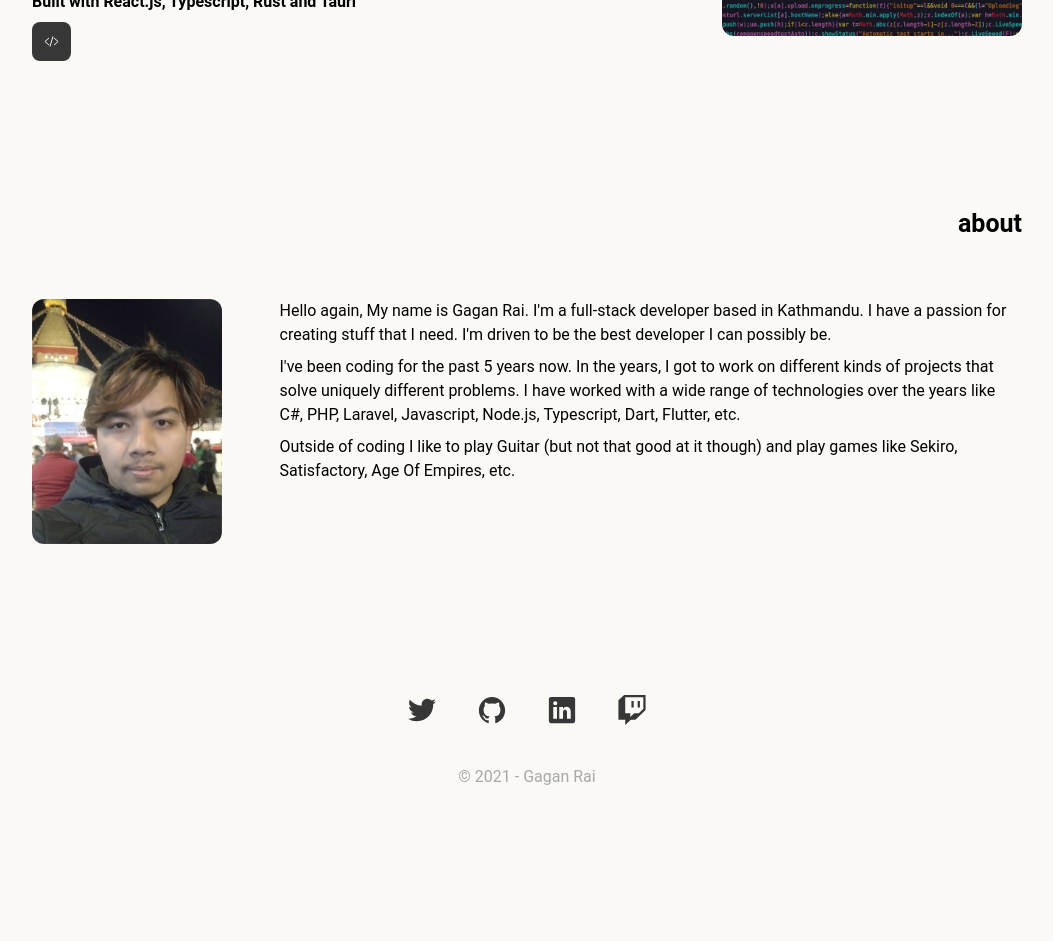
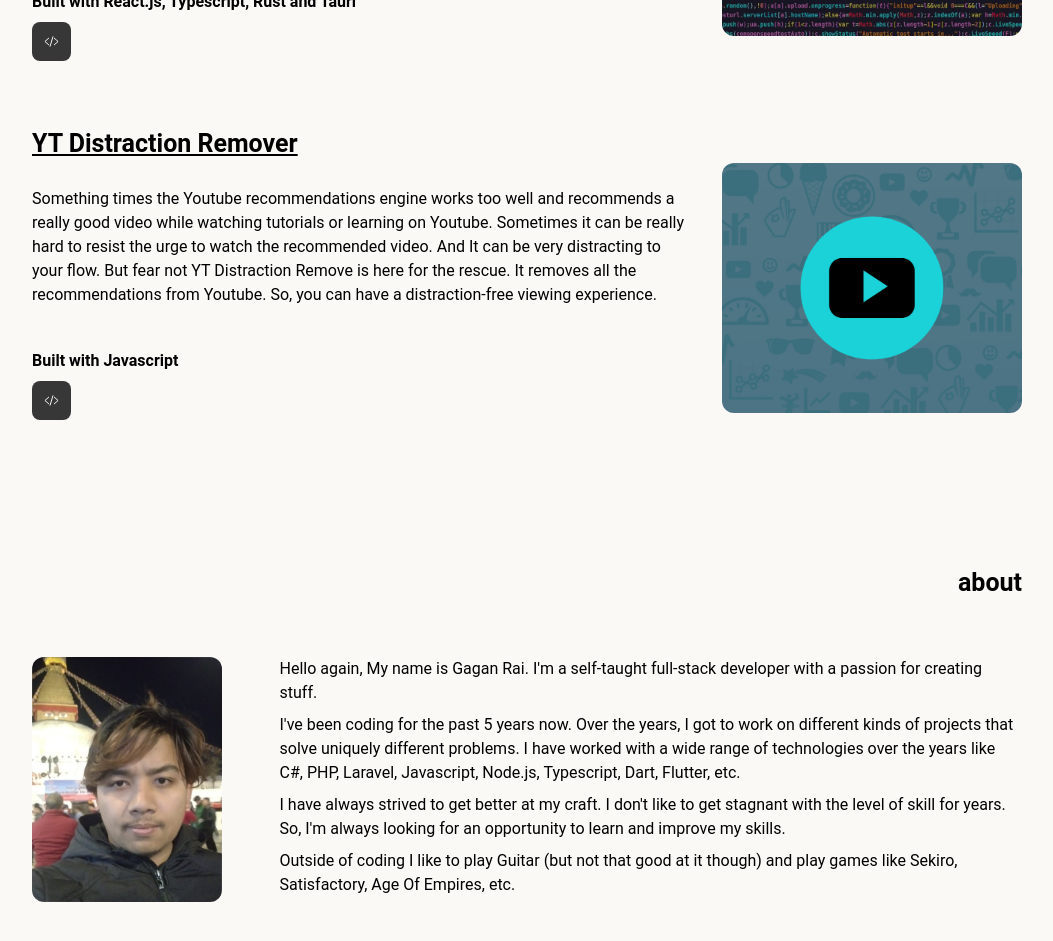
Before and after one commit to fuzzknob/homepage, a Next.js app: page / in a window 1280 px wide. Shown: the part 1780-2721 px from the top of the page, without its empty margins (113-1166 px from the left). Before the commit the page ends 2641 px from the top, so only its background shows below. Built offline with nearby package versions, Linux system fonts and the light colour scheme.

Commit message:
ui: add yt distraction remover

```diff
--- a/src/pages/index.tsx
+++ b/src/pages/index.tsx
@@ -111,6 +111,22 @@ const Index: React.FC = () => {
               , which is blazingly fast and comes in a tiny install.
             </p>
           </Project>
+          <Project
+            title="YT Distraction Remover"
+            picture="/yt.jpg"
+            tech="Javascript"
+            codeURL="https://github.com/fuzzknob/yt-distraction-remover/"
+          >
+            <p>
+              Something times the Youtube recommendations engine works too well
+              and recommends a really good video while watching tutorials or
+              learning on Youtube. Sometimes it can be really hard to resist the
+              urge to watch the recommended video. And It can be very
+              distracting to your flow. But fear not YT Distraction Remove is
+              here for the rescue. It removes all the recommendations from
+              Youtube. So, you can have a distraction-free viewing experience.
+            </p>
+          </Project>
         </div>
       </section>
       <section id="about" className="mt-14 md:mt-36">
@@ -127,16 +143,20 @@ const Index: React.FC = () => {
           </div>
           <div className="md:w-3/4">
             <p className="block">
-              Hello again, My name is Gagan Rai. I&apos;m a full-stack developer
-              based in Kathmandu. I have a passion for creating stuff that I
-              need. I&apos;m driven to be the best developer I can possibly be.
+              Hello again, My name is Gagan Rai. I&apos;m a self-taught
+              full-stack developer with a passion for creating stuff.
             </p>
             <p className="block">
-              I&apos;ve been coding for the past 5 years now. In the years, I
+              I&apos;ve been coding for the past 5 years now. Over the years, I
               got to work on different kinds of projects that solve uniquely
               different problems. I have worked with a wide range of
               technologies over the years like C#, PHP, Laravel, Javascript,
               Node.js, Typescript, Dart, Flutter, etc.
+            </p>
+            <p className="block">
+              I have always strived to get better at my craft. I don&apos;t like
+              to get stagnant with the level of skill for years. So, I&apos;m
+              always looking for an opportunity to learn and improve my skills.
             </p>
             <p className="block">
               Outside of coding I like to play Guitar (but not that good at it
```
Also changed, not shown: public/yt.jpg (added).
